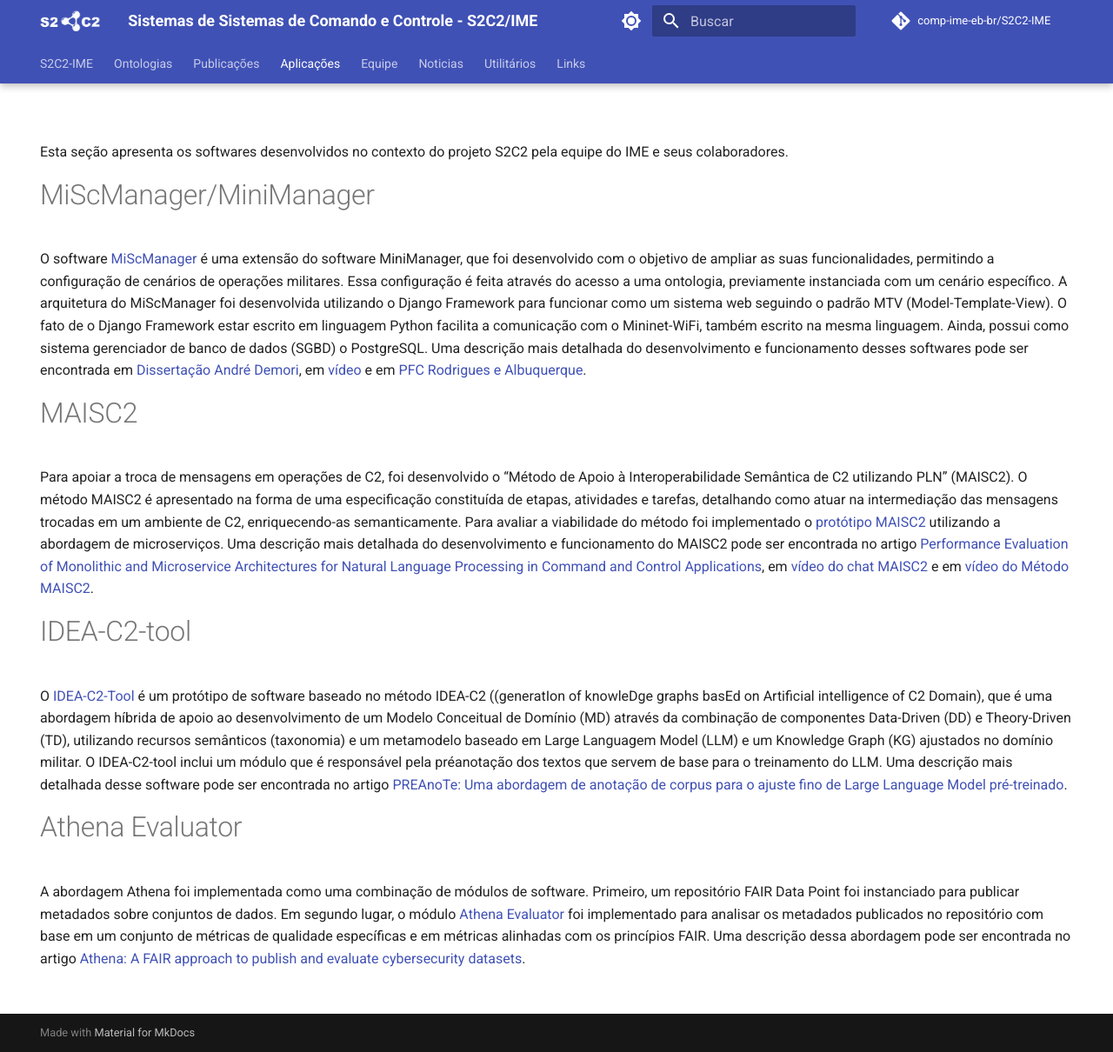
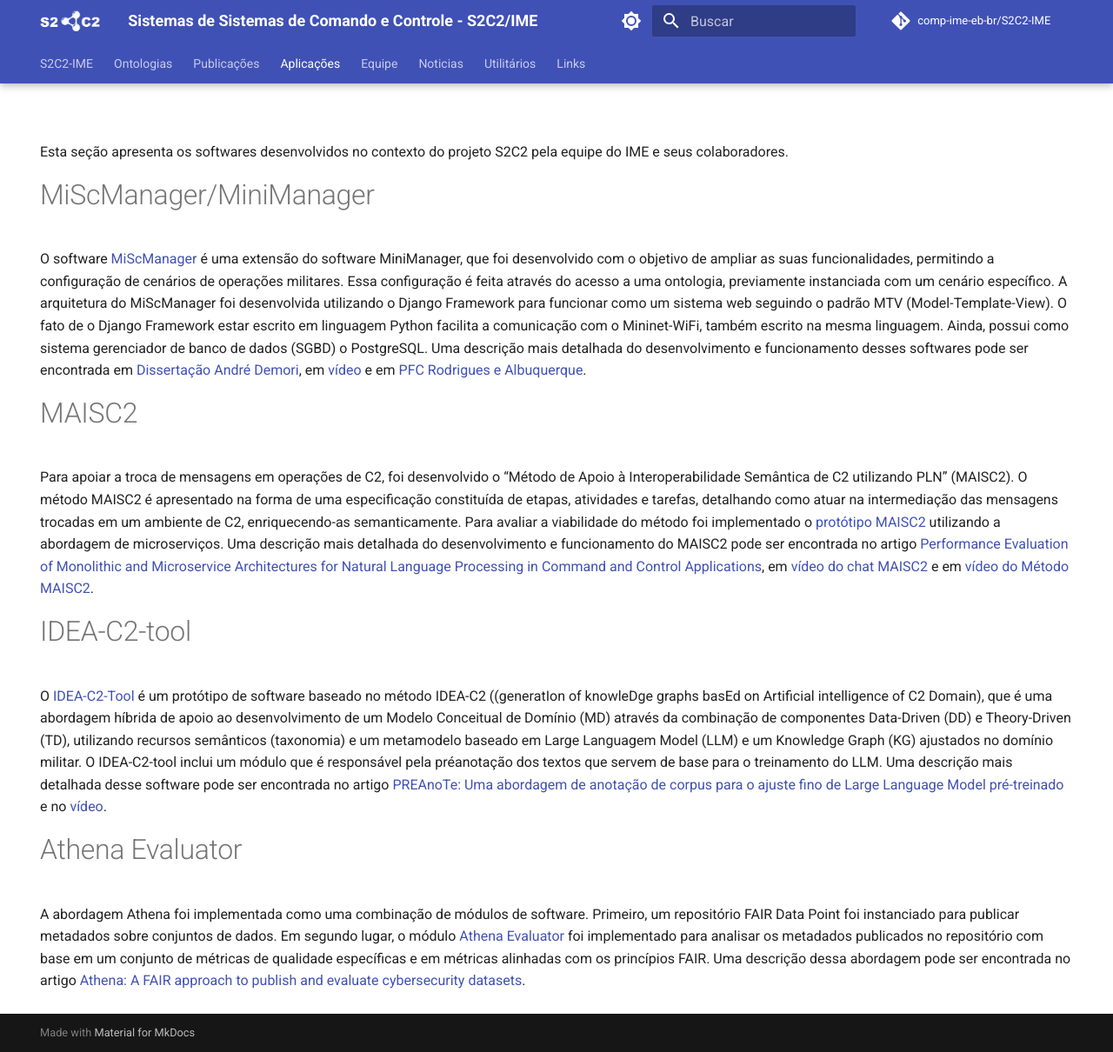
Before and after one commit to comp-ime-eb-br/S2C2-IME, an MkDocs documentation site: the page built from docs/apli.md, in a window 1280 px wide and 1210 px high. Shown: the whole window at 87% size. Built offline with MkDocs 1.6.1 and Material for MkDocs 9.7.7, drawn with Linux system fonts in a browser that asks for light colours; comment, search, counter and statistics services are not loaded.

Commit message:
Update apli.md inclui ref ao video do idea-c2 aplicado a um cenário militar

```diff
--- a/docs/apli.md
+++ b/docs/apli.md
@@ -17,7 +17,7 @@
 
 #IDEA-C2-tool
 
-O [IDEA-C2-Tool](https://github.com/comp-ime-eb-br/S2C2-IME/blob/main/deliverables/idea-c2/) é um protótipo de software baseado no método IDEA-C2 ((generatIon of knowleDge graphs basEd on Artificial intelligence of C2 Domain), que é uma abordagem híbrida de apoio ao desenvolvimento de um Modelo Conceitual de Domínio (MD) através da combinação de componentes Data-Driven (DD) e Theory-Driven (TD), utilizando recursos semânticos (taxonomia) e um metamodelo baseado em Large Languagem Model (LLM) e um Knowledge Graph (KG) ajustados no domínio militar. O IDEA-C2-tool inclui um módulo que é responsável pela préanotação dos textos que servem de base para o treinamento do LLM. Uma descrição mais detalhada desse software pode ser encontrada no artigo [PREAnoTe: Uma abordagem de anotação de corpus para o ajuste fino de Large Language Model pré-treinado](https://github.com/comp-ime-eb-br/S2C2-IME/blob/main/publi/SBBD_2024___PREAnoTe.pdf).
+O [IDEA-C2-Tool](https://github.com/comp-ime-eb-br/S2C2-IME/blob/main/deliverables/idea-c2/) é um protótipo de software baseado no método IDEA-C2 ((generatIon of knowleDge graphs basEd on Artificial intelligence of C2 Domain), que é uma abordagem híbrida de apoio ao desenvolvimento de um Modelo Conceitual de Domínio (MD) através da combinação de componentes Data-Driven (DD) e Theory-Driven (TD), utilizando recursos semânticos (taxonomia) e um metamodelo baseado em Large Languagem Model (LLM) e um Knowledge Graph (KG) ajustados no domínio militar. O IDEA-C2-tool inclui um módulo que é responsável pela préanotação dos textos que servem de base para o treinamento do LLM. Uma descrição mais detalhada desse software pode ser encontrada no artigo [PREAnoTe: Uma abordagem de anotação de corpus para o ajuste fino de Large Language Model pré-treinado](https://github.com/comp-ime-eb-br/S2C2-IME/blob/main/publi/SBBD_2024___PREAnoTe.pdf) e no [vídeo](https://youtu.be/LyOtoqYBTV8?si=W-rgPFf7MGZXWOes).
 
 #Athena Evaluator
 
```
